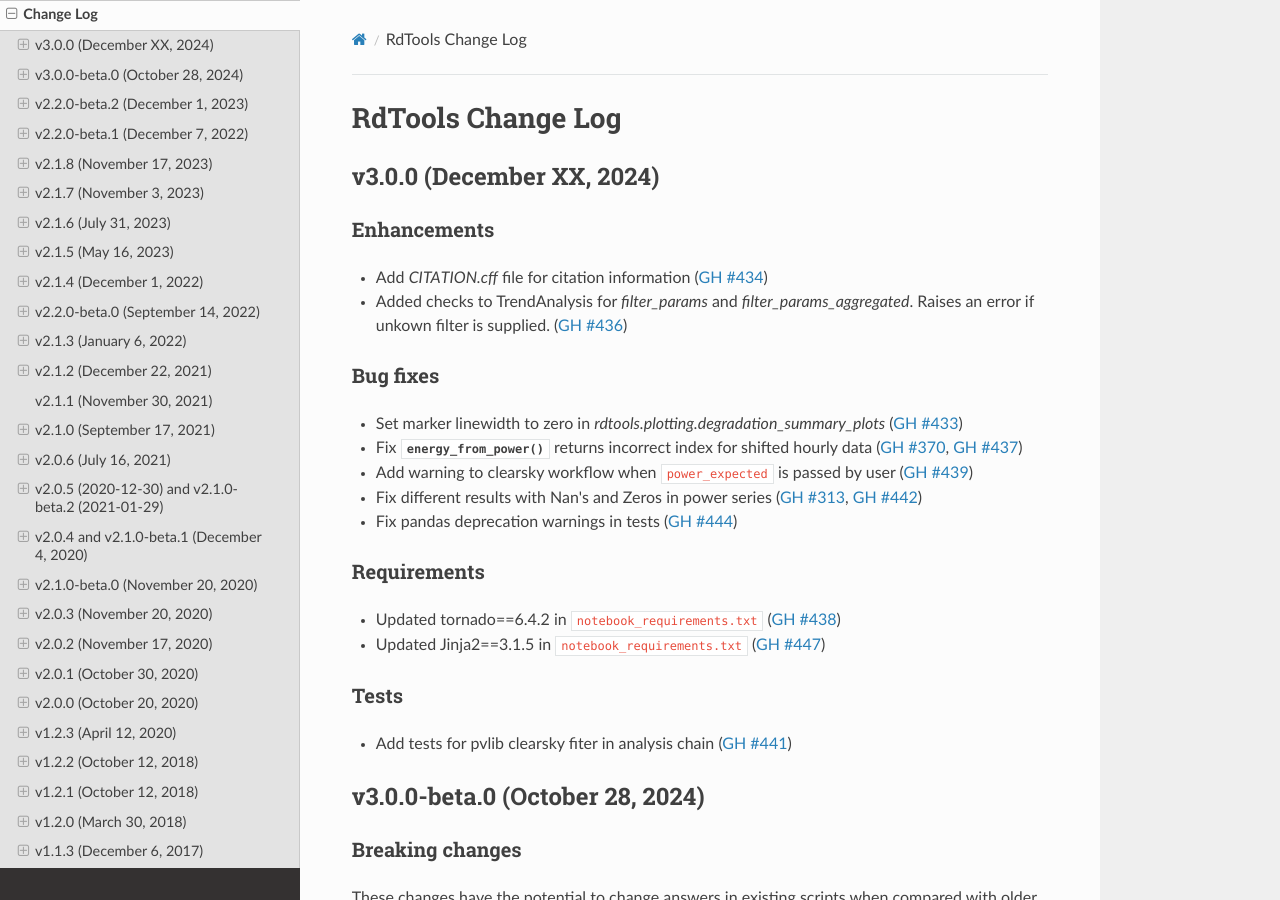
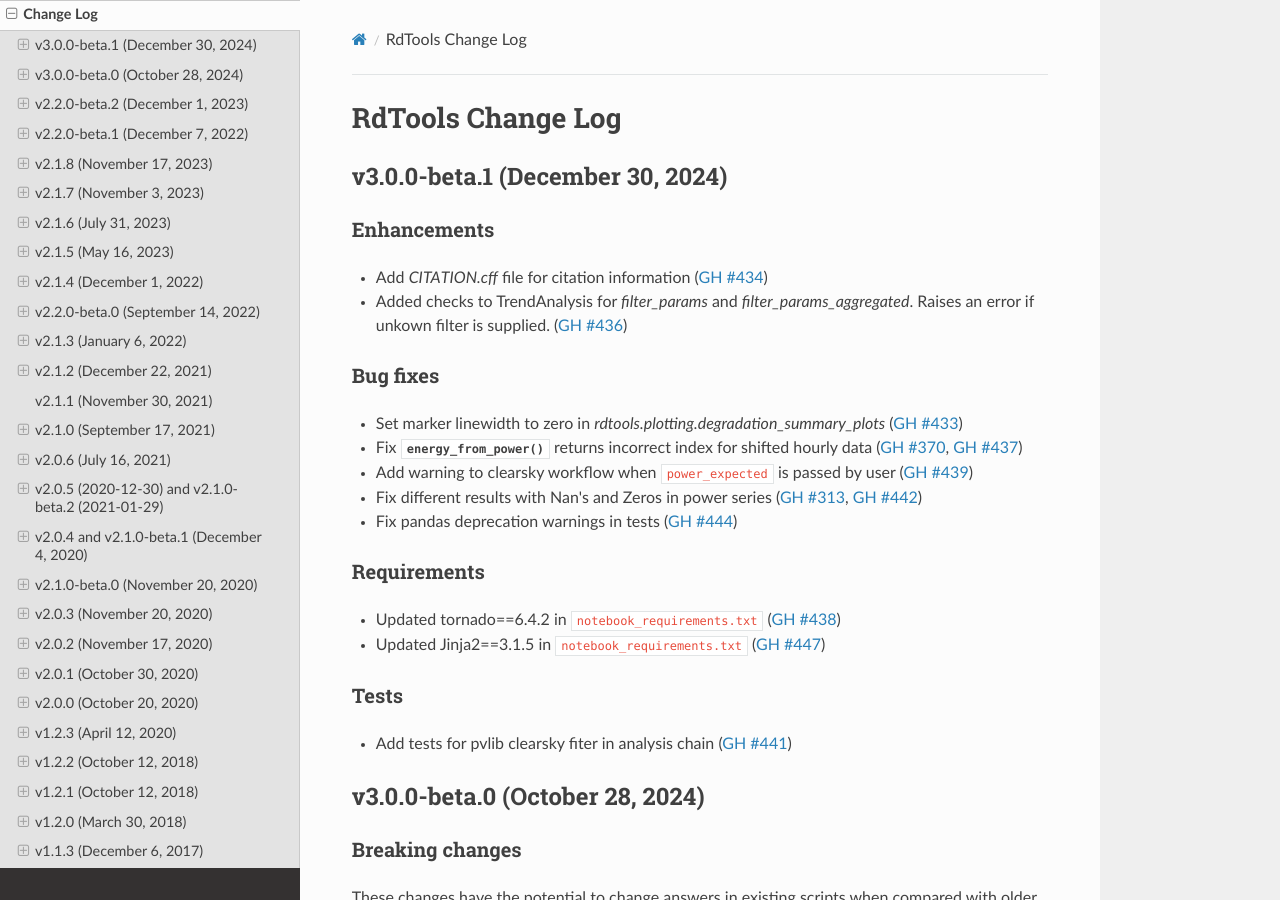
Before and after one commit to NREL/rdtools, a Sphinx documentation site: the page built from docs/sphinx/source/changelog.rst, in a window 1280 px wide and 900 px high. Built offline with Sphinx 7.4.7 and the Read the Docs theme 3.1.0, drawn with Linux system fonts in a browser that asks for light colours; pages that are not in the unit, such as notebooks, are missing from menus.

Commit message:
update changelog for beta release

```diff
--- a/docs/sphinx/source/changelog.rst
+++ b/docs/sphinx/source/changelog.rst
@@ -1,6 +1,6 @@
 RdTools Change Log
 ==================
-.. include:: changelog/pending.rst
+.. include:: changelog/v3.0.0-beta.1.rst
 .. include:: changelog/v3.0.0-beta.0.rst
 .. include:: changelog/v2.2.0-beta.2.rst
 .. include:: changelog/v2.2.0-beta.1.rst
--- a/docs/sphinx/source/changelog/pending.rst
+++ b/docs/sphinx/source/changelog/v3.0.0-beta.1.rst
@@ -1,6 +1,6 @@
-**************************
-v3.0.0 (December XX, 2024)
-**************************
+*********************************
+v3.0.0-beta.1 (December 30, 2024)
+*********************************
 
 Enhancements
 ------------
```
